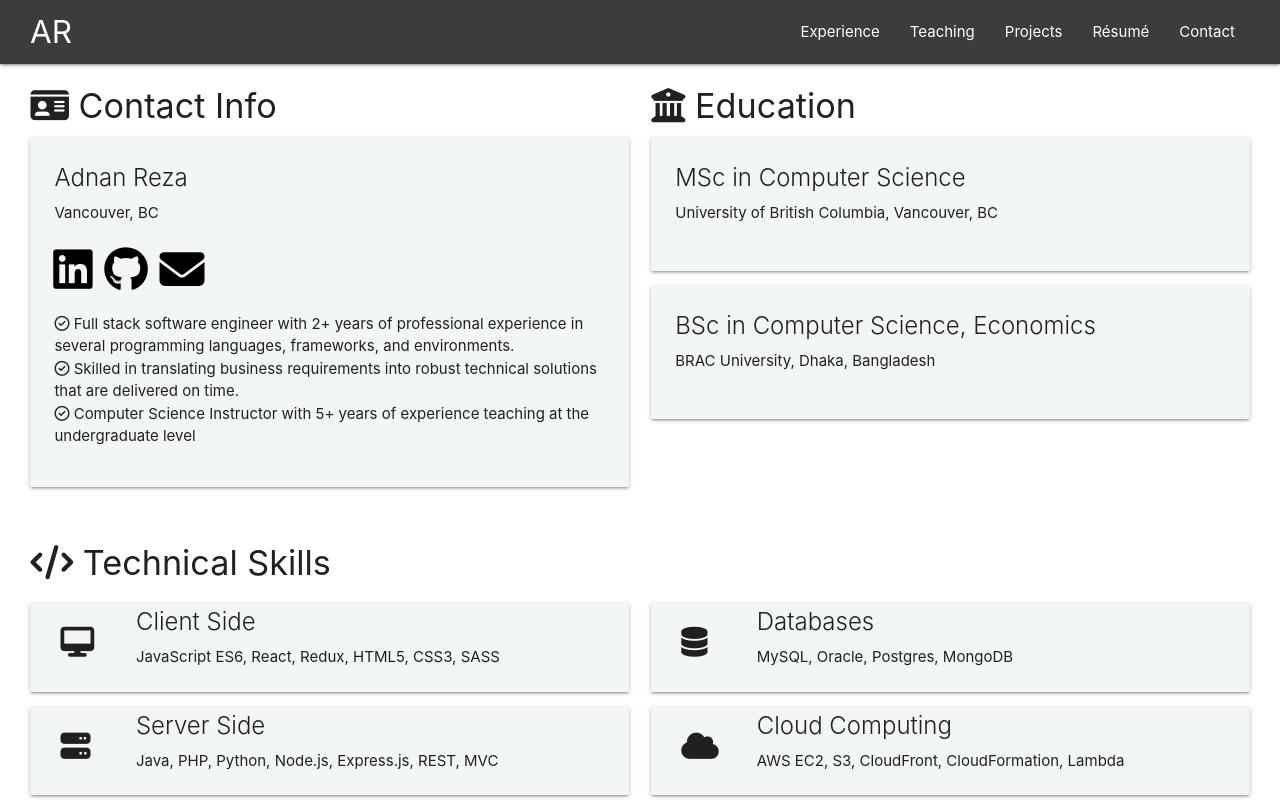
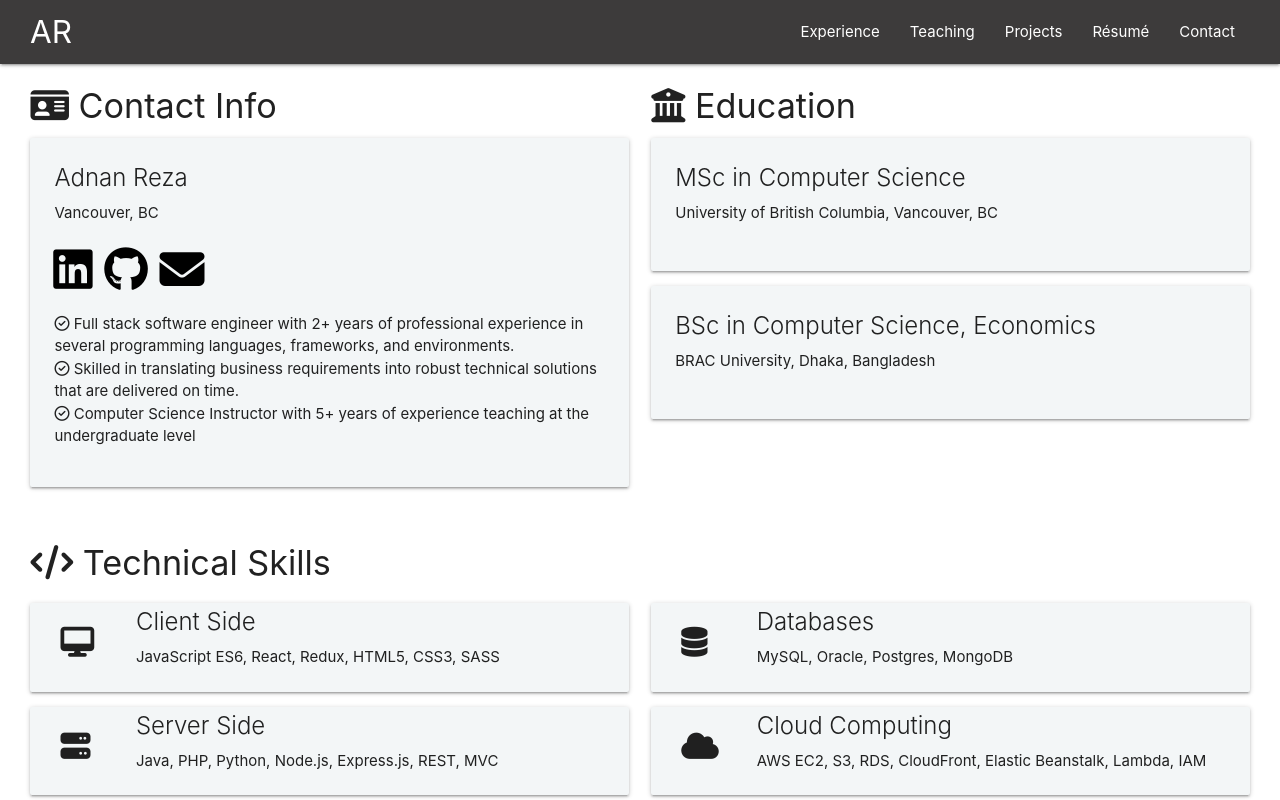
Before and after one commit to adnanreza/personal-site, a React (Create React App) app: page /Resume in a window 1280 px wide. Shown: the top 800 px of the page. Built offline with nearby package versions, Linux system fonts and the light colour scheme; the HTML template or start-up script is replaced by a standard one.

Commit message:
Added skills to Cloud card

```diff
--- a/src/components/pages/Resume.js
+++ b/src/components/pages/Resume.js
@@ -45,7 +45,7 @@ const Resume = (props) => {
   const serverSide = 'Java, PHP, Python, Node.js, Express.js, REST, MVC';
   const databases = 'MySQL, Oracle, Postgres, MongoDB';
   const tools = 'Git, Docker, Kubernetes';
-  const cloud = 'AWS EC2, S3, CloudFront, CloudFormation, Lambda';
+  const cloud = 'AWS EC2, S3, RDS, CloudFront, Elastic Beanstalk, Lambda, IAM';
   const testing = 'Jest, Enzyme, Postman';
 
   const accomplishmentsPA = [
```
